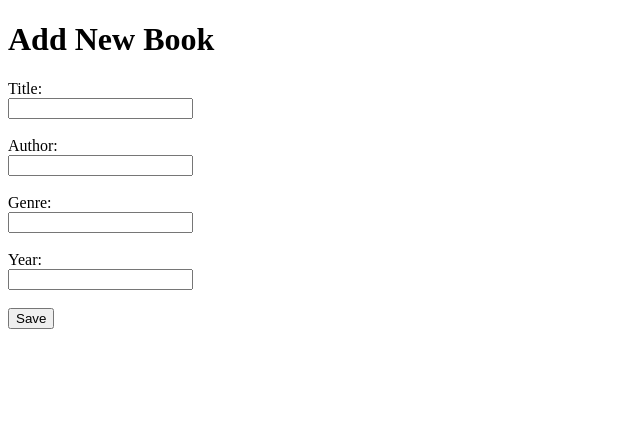
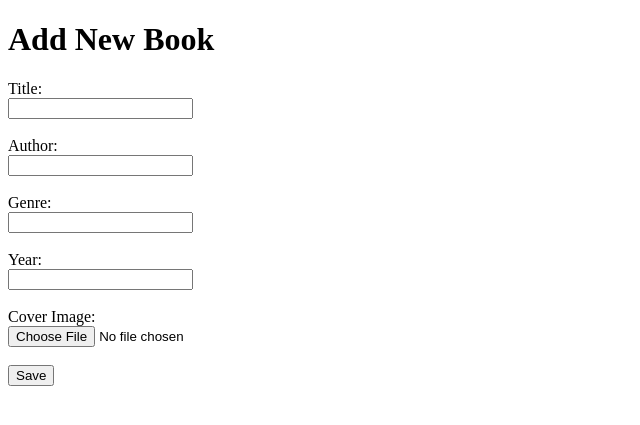
Before and after one commit to Sebika-K/manage-library-books, a CodeIgniter 4 app: the page made by app/Views/books/create.php in a window 1280 px wide. Shown: the top 425 px of the page, without its empty margins (0-640 px from the left). Run offline with PHP 8.4 and a stand-in for CodeIgniter, Linux system fonts and the light colour scheme; the template is opened without the code that fills it, so the values that code supplies are empty; some libraries are stand-ins or nearby versions.

Commit message:
Update create view with file upload field

```diff
--- a/app/Views/books/create.php
+++ b/app/Views/books/create.php
@@ -13,7 +13,7 @@
     </div>
 <?php endif; ?>
 
-<form action="/books/store" method="post">
+<form action="/books/store" method="post" enctype="multipart/form-data">
     <label>Title:</label><br>
     <input type="text" name="title"><br><br>
 
@@ -26,6 +26,9 @@
     <label>Year:</label><br>
     <input type="number" name="year"><br><br>
 
+    <label>Cover Image:</label><br>
+    <input type="file" name="image"><br><br>
+
     <button type="submit">Save</button>
 </form>
 
```
